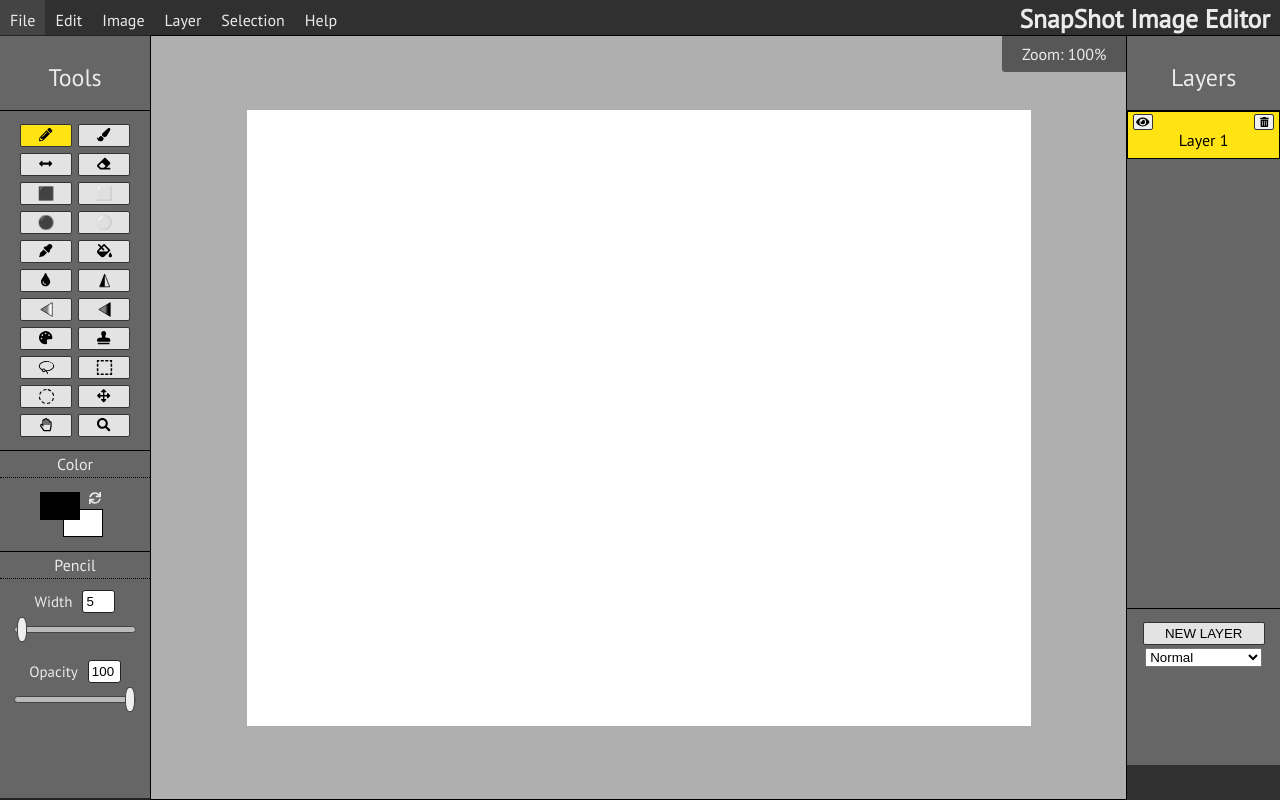
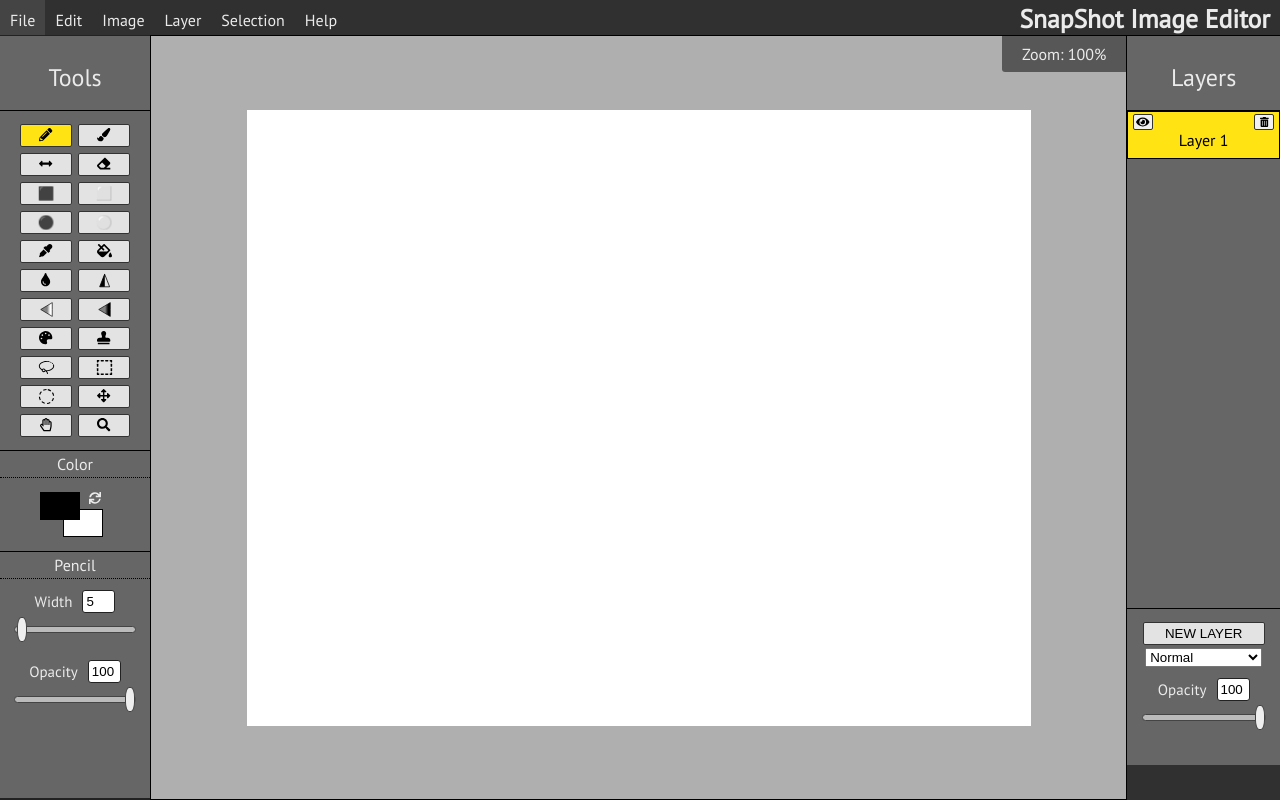
Before and after one commit to DuckEverlasting/snapshot, a React (Create React App) app: page / in a window 1280 px wide. Built offline with nearby package versions, Linux system fonts and the light colour scheme.

Commit message:
layer opacity is FINALLY working

```diff
--- a/src/actions/redux/renderCanvas.js
+++ b/src/actions/redux/renderCanvas.js
@@ -22,13 +22,13 @@ export default function renderCanvas(start, end, params={}) {
       const current = layerOrder[i]
       const { offset, blend, size, opacity } = layerSettings[current];
 
-      if (layerSettings[current].hidden) continue;
+      if (layerSettings[current].hidden || opacity === 0) continue;
       manipulate(ctx, {
         action: "paste",
         params: {
           sourceCtx: layerCanvas[current].getContext("2d"),
           dest: offset,
-          globalAlpha: opacity,
+          globalAlpha: opacity / 100,
           composite: blend
         }
       })
@@ -38,7 +38,7 @@ export default function renderCanvas(start, end, params={}) {
           params: {
             sourceCtx: layerCanvas.staging.getContext("2d"),
             dest: offset,
-            globalAlpha: opacity,
+            globalAlpha: opacity / 100,
             composite: blend
           }
         })
--- a/src/panels/LayerPanel.js
+++ b/src/panels/LayerPanel.js
@@ -5,8 +5,11 @@ import styled from "styled-components";
 
 import LayerCard from "../components/LayerCard";
 import Button from "../components/Button";
+import SliderInput from "../components/SliderInput";
 import SelectBlendMode from "../components/SelectBlendMode";
-import { createLayer, updateLayerOrder } from "../actions/redux";
+import { createLayer, updateLayerOrder, updateLayerOpacity } from "../actions/redux";
+
+import render from "../actions/redux/renderCanvas";
 
 const LayerPanelSC = styled.div`
   display: flex;
@@ -68,8 +71,10 @@ const LayerPanelButtonSC = styled(Button)`
 `
 
 export default function LayerPanel() {
-  const layerSettings = useSelector(state => state.main.present.layerSettings)
-  const layerOrder = useSelector(state => state.main.present.layerOrder)
+  const layerSettings = useSelector(state => state.main.present.layerSettings);
+  const layerOrder = useSelector(state => state.main.present.layerOrder);
+  const activeLayer = useSelector(state => state.main.present.activeLayer);
+  const opacity = layerSettings[activeLayer].opacity;
   const dispatch = useDispatch();
 
   const onDragEnd = result => {
@@ -87,6 +92,11 @@ export default function LayerPanel() {
 
     dispatch(updateLayerOrder(src, dest))
   }
+
+  const inputHandler = value => {
+    dispatch(updateLayerOpacity(activeLayer, value));
+    dispatch(render());
+  };
 
   return (
     <LayerPanelSC>
@@ -125,6 +135,12 @@ export default function LayerPanel() {
           NEW LAYER
         </LayerPanelButtonSC>
         <SelectBlendMode />
+        <SliderInput
+          onChange={inputHandler}
+          value={opacity}
+          name={"Opacity"}
+          min={0}
+        />
       </BottomBoxSC>
     </LayerPanelSC>
   );
--- a/src/reducers/redux/initState.js
+++ b/src/reducers/redux/initState.js
@@ -2,6 +2,10 @@ const initWidth = Math.floor((window.innerWidth - 300) * .8);
 const initHeight = Math.floor((window.innerHeight - 30) * .8);
 const initSelectionPath = new Path2D();
 initSelectionPath.rect(0, 0, initWidth, initHeight);
+
+// NOTE: Opacity uses 0 - 100 instead of 0 - 1.
+// This is so the number input component won't get confused.
+// Opacity is converted to 0 - 1 format when drawn.
 
 export const initMainState = {
   onUndo: null,
@@ -32,7 +36,7 @@ export const initMainState = {
         y: 0
       },
       hidden: false,
-      opacity: 1,
+      opacity: 100,
       blend: "source-over"
     },
     "selection": {
@@ -43,7 +47,7 @@ export const initMainState = {
       offset: {
         x: 0,
         y: 0
-      },
+      }
     },
     "clipboard": {
       size: {
@@ -82,9 +86,6 @@ export const initUiState = {
     translateY: 0,
     zoomPct: 100
   },
-  // NOTE: Tool opacity uses 0 - 100 instead of 0 - 1.
-  // This is so the number input component won't get confused.
-  // Opacity is converted to 0 - 1 format when drawn.
   toolSettings: {
     pencil: { name: "Pencil", width: 5, opacity: 100 },
     brush: { name: "Brush", width: 50, opacity: 100, hardness: 50 },
--- a/src/reducers/redux/mainReducer.js
+++ b/src/reducers/redux/mainReducer.js
@@ -43,7 +43,7 @@ const mainReducer = (state = initMainState, {type, payload}) => {
           y: 0
         },
         hidden: false,
-        opacity: 1,
+        opacity: 100,
         blend: "source-over"
       };
       const newLayerCanvas = new OffscreenCanvas(newLayerSettings.size.w, newLayerSettings.size.h);
```
